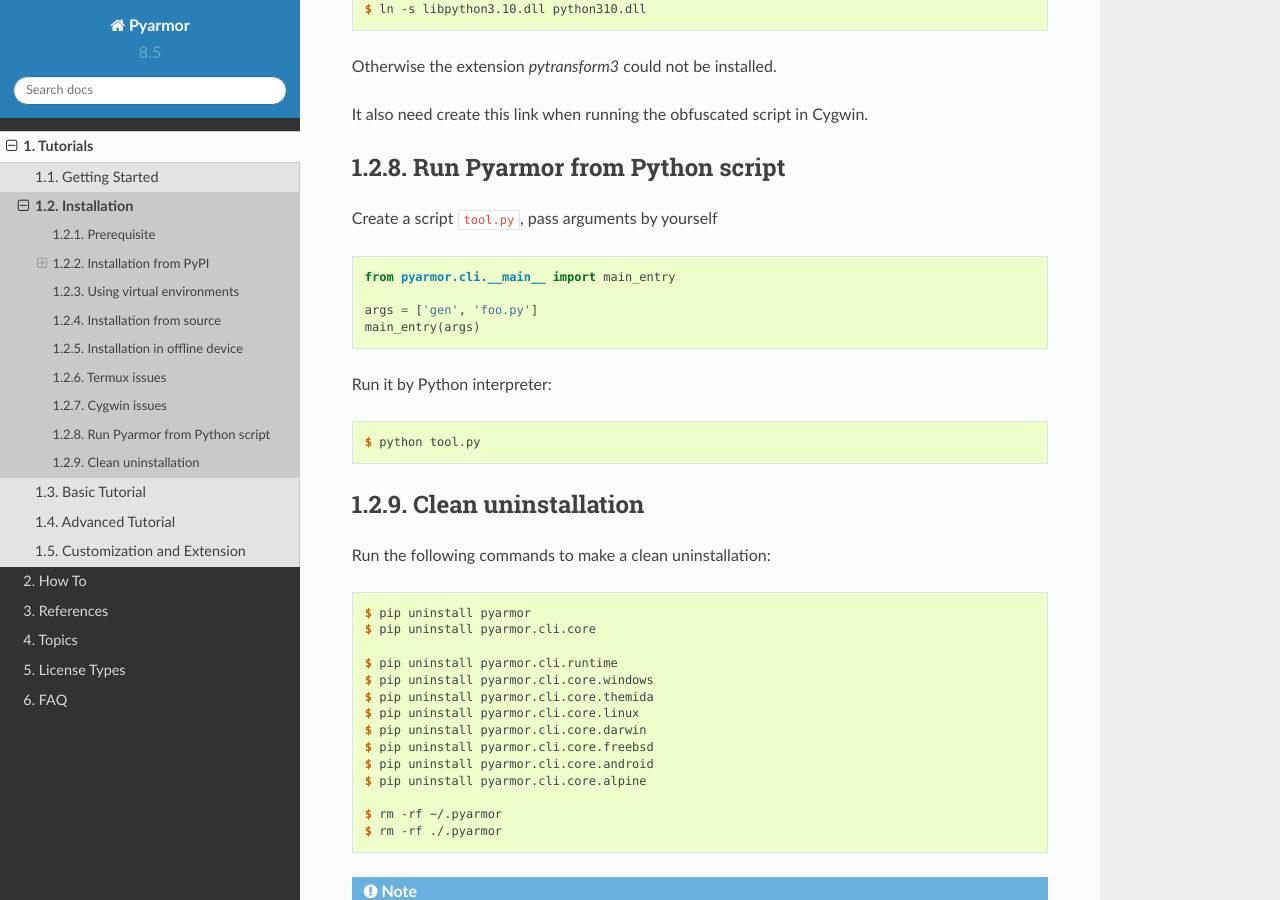
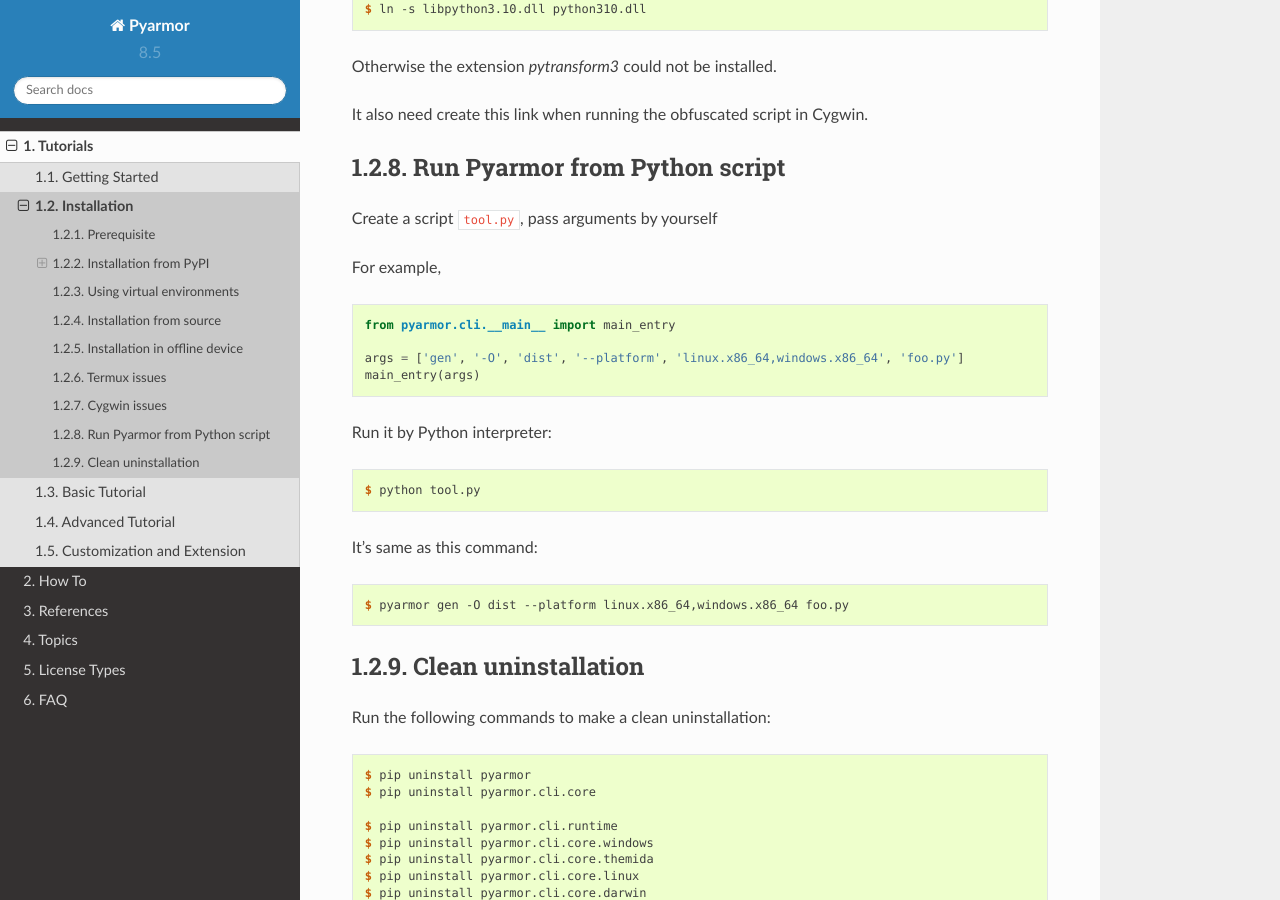
Before and after one commit to dashingsoft/pyarmor, a Sphinx documentation site: the page built from docs/tutorial/installation.rst, in a window 1280 px wide and 900 px high, scrolled down 4379 px. Built offline with Sphinx 7.4.7 and the Read the Docs theme 2.0.0, drawn with Linux system fonts in a browser that asks for light colours.

Commit message:
Refine example script

```diff
--- a/docs/tutorial/installation.rst
+++ b/docs/tutorial/installation.rst
@@ -196,16 +196,22 @@
 
 Create a script :file:`tool.py`, pass arguments by yourself
 
+For example,
+
 .. code-block:: python
 
     from pyarmor.cli.__main__ import main_entry
 
-    args = ['gen', 'foo.py']
+    args = ['gen', '-O', 'dist', '--platform', 'linux.x86_64,windows.x86_64', 'foo.py']
     main_entry(args)
 
 Run it by Python interpreter::
 
     $ python tool.py
+
+It's same as this command::
+
+    $ pyarmor gen -O dist --platform linux.x86_64,windows.x86_64 foo.py
 
 Clean uninstallation
 ====================
```
